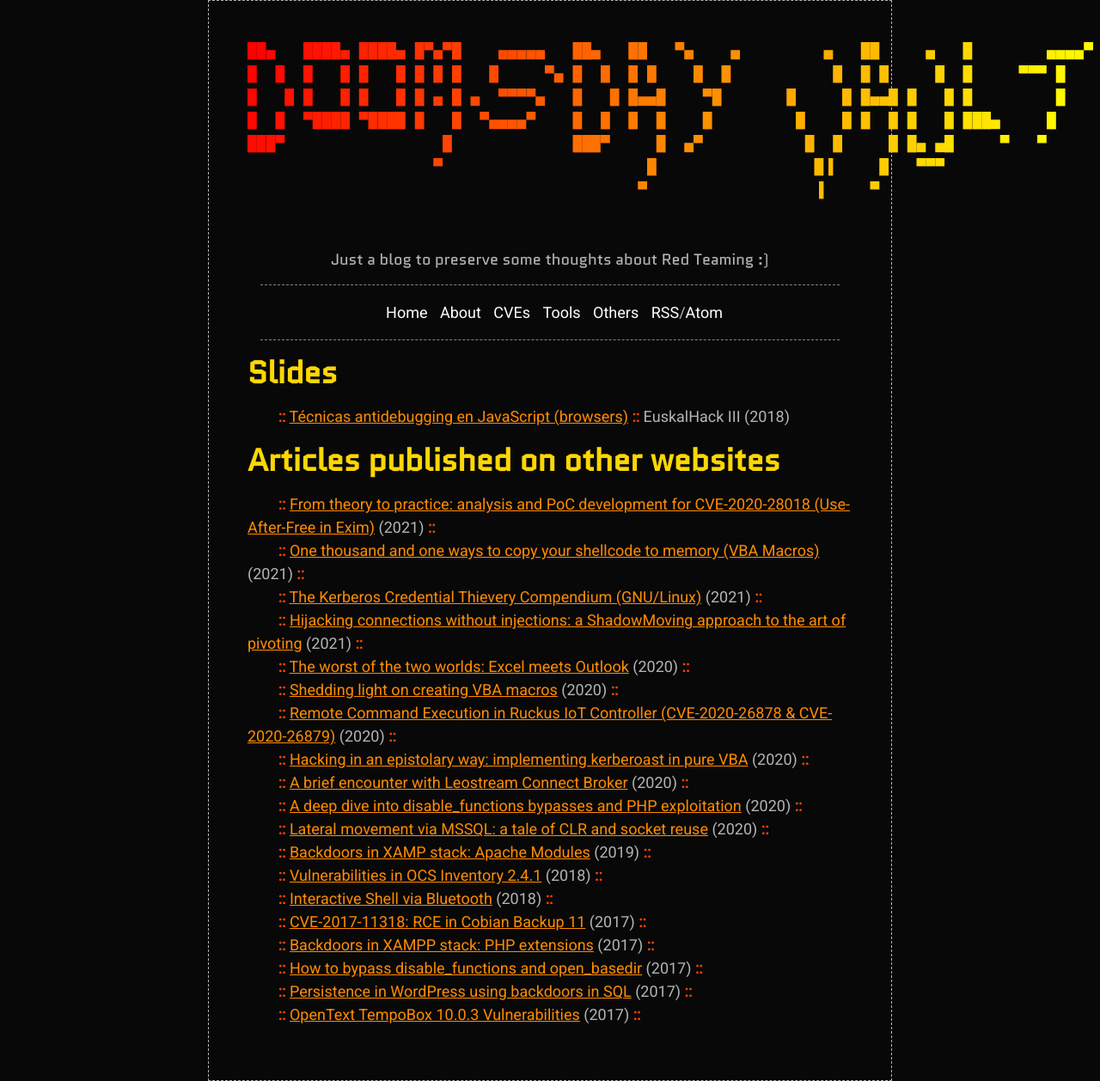
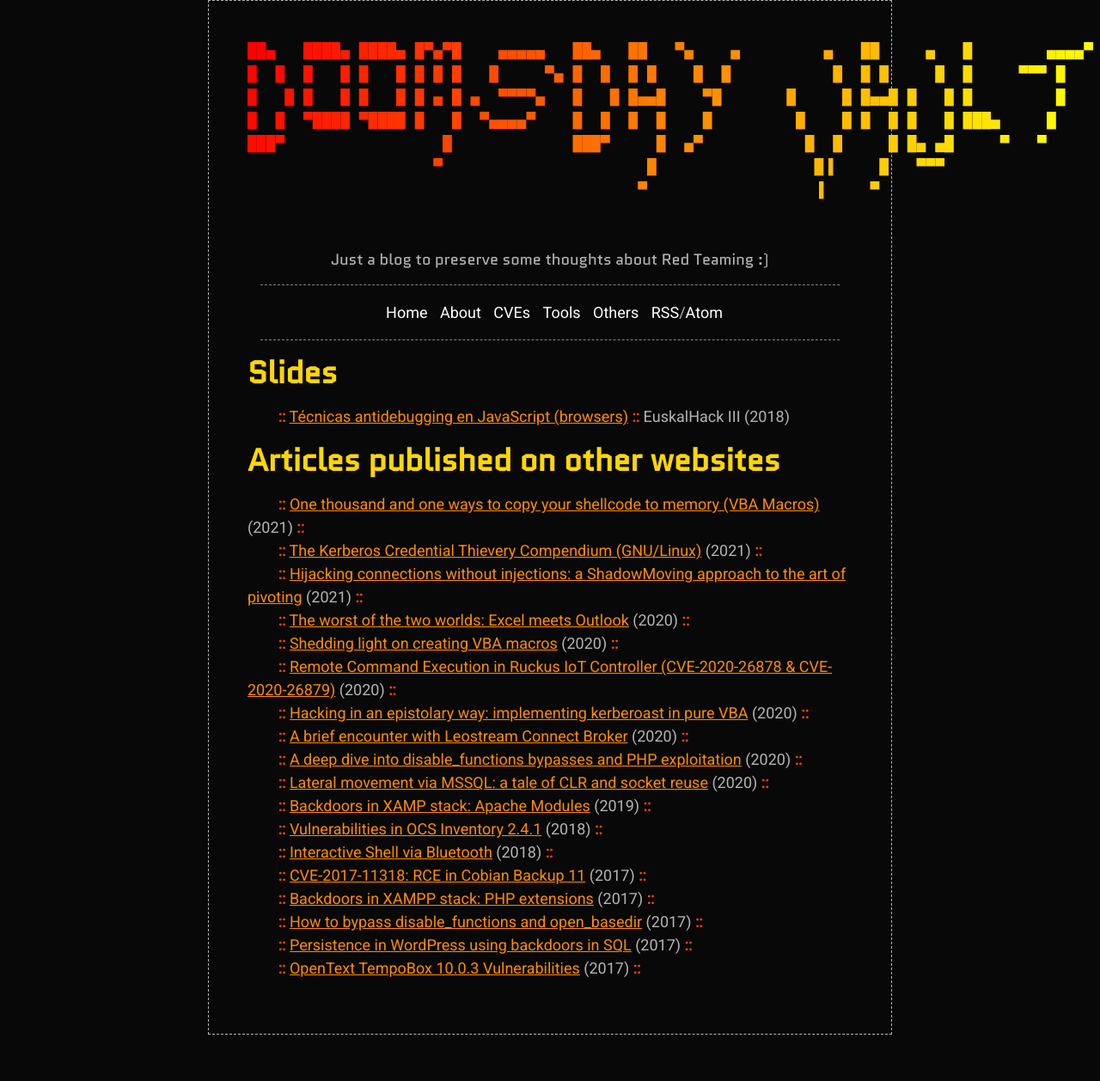
Before and after one commit to X-C3LL/x-c3ll.github.io, a Jekyll site: the page built from stuff.md, in a window 1280 px wide. Shown: the whole page at 86% size. Built offline with Jekyll 4.4.1, drawn with Linux system fonts in a browser that asks for light colours; after the commit the page ends 1204 px from its top, so only the background shows below that.

Commit message:
Revert "Update stuff.md"
This reverts commit 18c7d0cd1b15535f82deda0675bf3a3a59905071.

```diff
--- a/stuff.md
+++ b/stuff.md
@@ -8,7 +8,6 @@ permalink: stuff.html
 &nbsp;&nbsp;&nbsp;&nbsp;&nbsp;&nbsp;&nbsp;&nbsp;__::__ [Técnicas antidebugging en JavaScript (browsers)](https://github.com/X-C3LL/congresos-slides/blob/master/ANtidebugging-JS-PDF.pdf) __::__ EuskalHack III (2018)<br>
 
 # Articles published on other websites
-&nbsp;&nbsp;&nbsp;&nbsp;&nbsp;&nbsp;&nbsp;&nbsp;__::__ [From theory to practice: analysis and PoC development for CVE-2020-28018 (Use-After-Free in Exim)](https://adepts.of0x.cc/exim-cve-2020-28018/) (2021) __::__<br>
 &nbsp;&nbsp;&nbsp;&nbsp;&nbsp;&nbsp;&nbsp;&nbsp;__::__ [
 One thousand and one ways to copy your shellcode to memory (VBA Macros)](https://adepts.of0x.cc/alternatives-copy-shellcode/) (2021) __::__<br>
 &nbsp;&nbsp;&nbsp;&nbsp;&nbsp;&nbsp;&nbsp;&nbsp;__::__ [The Kerberos Credential Thievery Compendium (GNU/Linux)](https://adepts.of0x.cc/kerberos-thievery-linux/) (2021) __::__<br>
```
